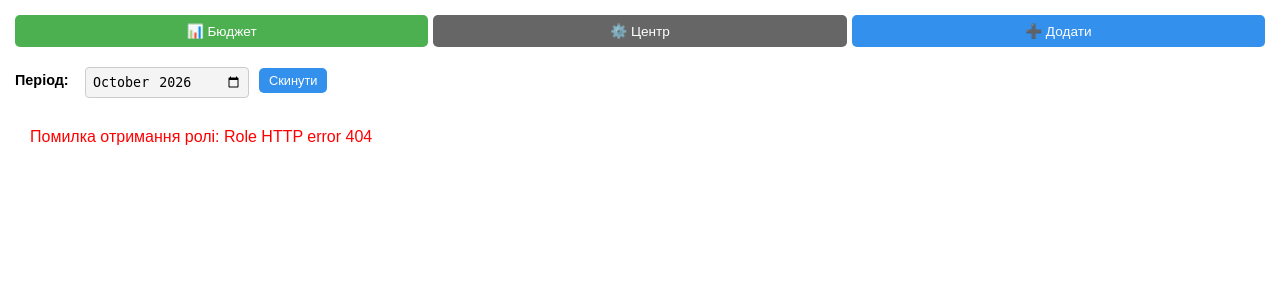
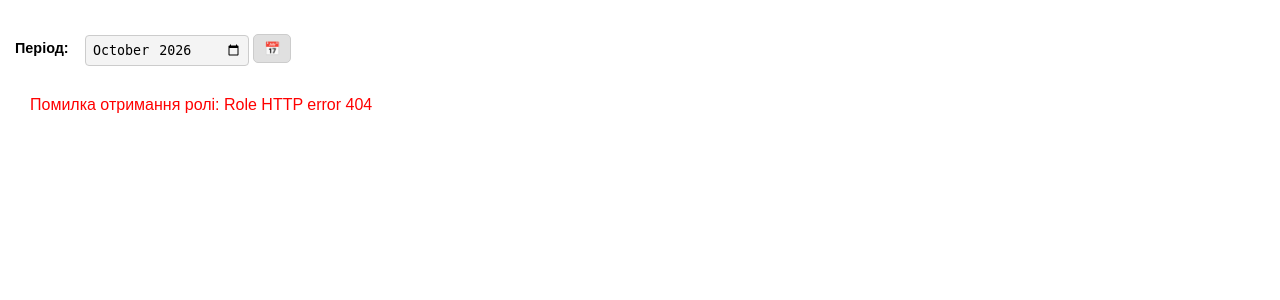
Before and after one commit to onivan/cohbbot, a FastAPI app: page / in a window 1280 px wide. Shown: the top 300 px of the page. Run offline with FastAPI, Linux system fonts and the light colour scheme; parts of the project's set-up code (start-up, migrations or seed data) failed here and were passed over; some libraries are stand-ins or nearby versions.

Commit message:
Improve date filter controls and restrict action buttons based on center assignment

```diff
--- a/static/js/app.js
+++ b/static/js/app.js
@@ -77,6 +77,20 @@
             mainMonthFilter.value = currentMonth;
         }
 
+        function openDatePicker(inputId) {
+            const input = document.getElementById(inputId);
+            if (!input) return;
+            try {
+                if (typeof input.showPicker === 'function') {
+                    input.showPicker();
+                } else {
+                    input.focus();
+                }
+            } catch (e) {
+                input.focus();
+            }
+        }
+
         function resetMonthFilter() {
             const currentMonth = new Date().toISOString().slice(0, 7);
             const mainMonthFilter = document.getElementById('main-month-filter');
@@ -116,6 +130,19 @@
                     isRoleChecked = true;
                     currentUserRole = res.role;
                     currentUserCenterId = res.center_id;
+
+                    const btnMyBudget = document.getElementById('btn-my-budget');
+                    const btnAddExpense = document.getElementById('btn-add-expense');
+
+                    // Показуємо кнопки дій лише користувачам, які мають призначений ЦН
+                    if (currentUserCenterId) {
+                        if (btnMyBudget) btnMyBudget.style.display = 'inline-block';
+                        if (btnAddExpense) btnAddExpense.style.display = 'inline-block';
+                    } else {
+                        if (btnMyBudget) btnMyBudget.style.display = 'none';
+                        if (btnAddExpense) btnAddExpense.style.display = 'none';
+                    }
+
                     if (currentUserRole === 'admin') {
                         const adminBtn = document.getElementById('btn-admin-panel') || document.getElementById('btn-admin-budgets');
                         if (adminBtn) adminBtn.style.display = 'inline-block';
--- a/templates/index.html
+++ b/templates/index.html
@@ -17,15 +17,16 @@
 
         <div class="header-bar" style="display: flex; justify-content: space-between; gap: 5px; flex-wrap: wrap; margin-bottom: 15px;">
         <button id="btn-admin-panel" style="flex: 1; min-width: 80px; background: #9c27b0; display: none; padding: 8px 4px; font-size: 0.85em;" onclick="openAdminModal()">🎯 Адмін</button>
-        <button id="btn-my-budget" style="flex: 1; min-width: 80px; background: #4CAF50; padding: 8px 4px; font-size: 0.85em;" onclick="openMyBudgetModal()">📊 Бюджет</button>
-        <button style="flex: 1; min-width: 80px; background: #666; padding: 8px 4px; font-size: 0.85em;" onclick="openSettings()">⚙️ Центр</button>
-        <button style="flex: 1; min-width: 80px; padding: 8px 4px; font-size: 0.85em;" onclick="openForm()">➕ Додати</button>
+        <button id="btn-my-budget" style="flex: 1; min-width: 80px; background: #4CAF50; display: none; padding: 8px 4px; font-size: 0.85em;" onclick="openMyBudgetModal()">📊 Бюджет</button>
+        <button id="btn-add-expense" style="flex: 1; min-width: 80px; display: none; padding: 8px 4px; font-size: 0.85em;" onclick="openForm()">➕ Додати</button>
     </div>
 
     <div style="display: flex; gap: 10px; margin-bottom: 15px; align-items: center; flex-wrap: wrap;">
         <label for="main-month-filter" style="font-weight: bold; font-size: 0.9em; min-width: 60px;">Період:</label>
-        <input type="month" id="main-month-filter" onchange="loadExpenses()" style="flex: 1; max-width: 150px; padding: 6px;">
-        <button class="btn-sm" style="background: var(--tg-theme-button-color, #3390ec);" onclick="document.getElementById('main-month-filter').value=''; loadExpenses();">Скинути</button>
+        <div style="display: inline-flex; align-items: center; gap: 4px;">
+            <input type="month" id="main-month-filter" onchange="loadExpenses()" style="padding: 6px;">
+            <button type="button" class="btn-sm" style="background: var(--tg-theme-secondary-bg-color, #e0e0e0); color: var(--tg-theme-text-color, #000); padding: 6px 10px; border: 1px solid var(--tg-theme-hint-color, #ccc);" onclick="openDatePicker('main-month-filter')" title="Обрати місяць">📅</button>
+        </div>
 
         <div id="admin-center-filter-container" style="display: none; width: 100%; gap: 10px; align-items: center; margin-top: 5px;">
             <label for="main-center-filter" style="font-weight: bold; font-size: 0.9em; min-width: 60px;">Центр:</label>
```
